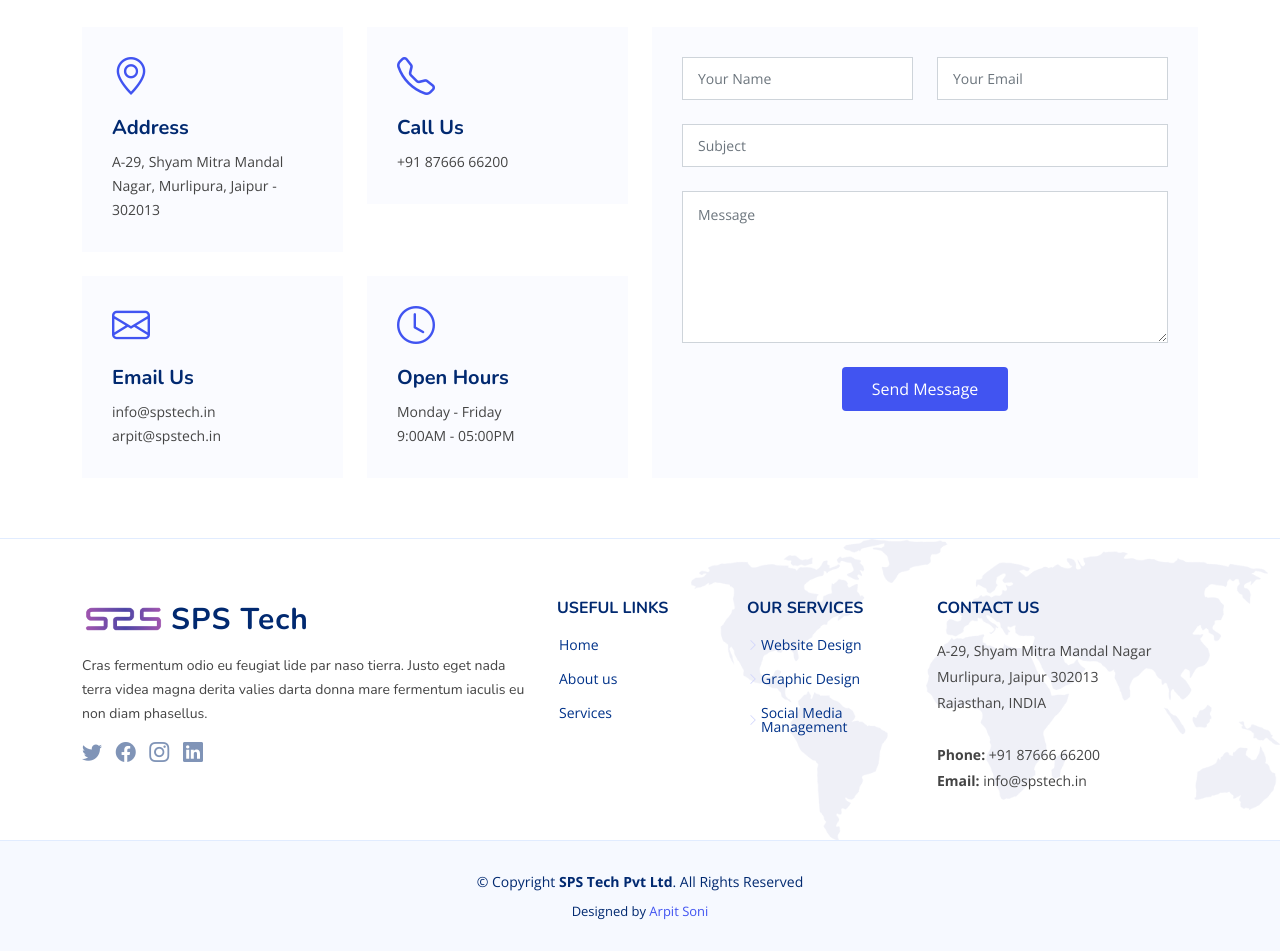
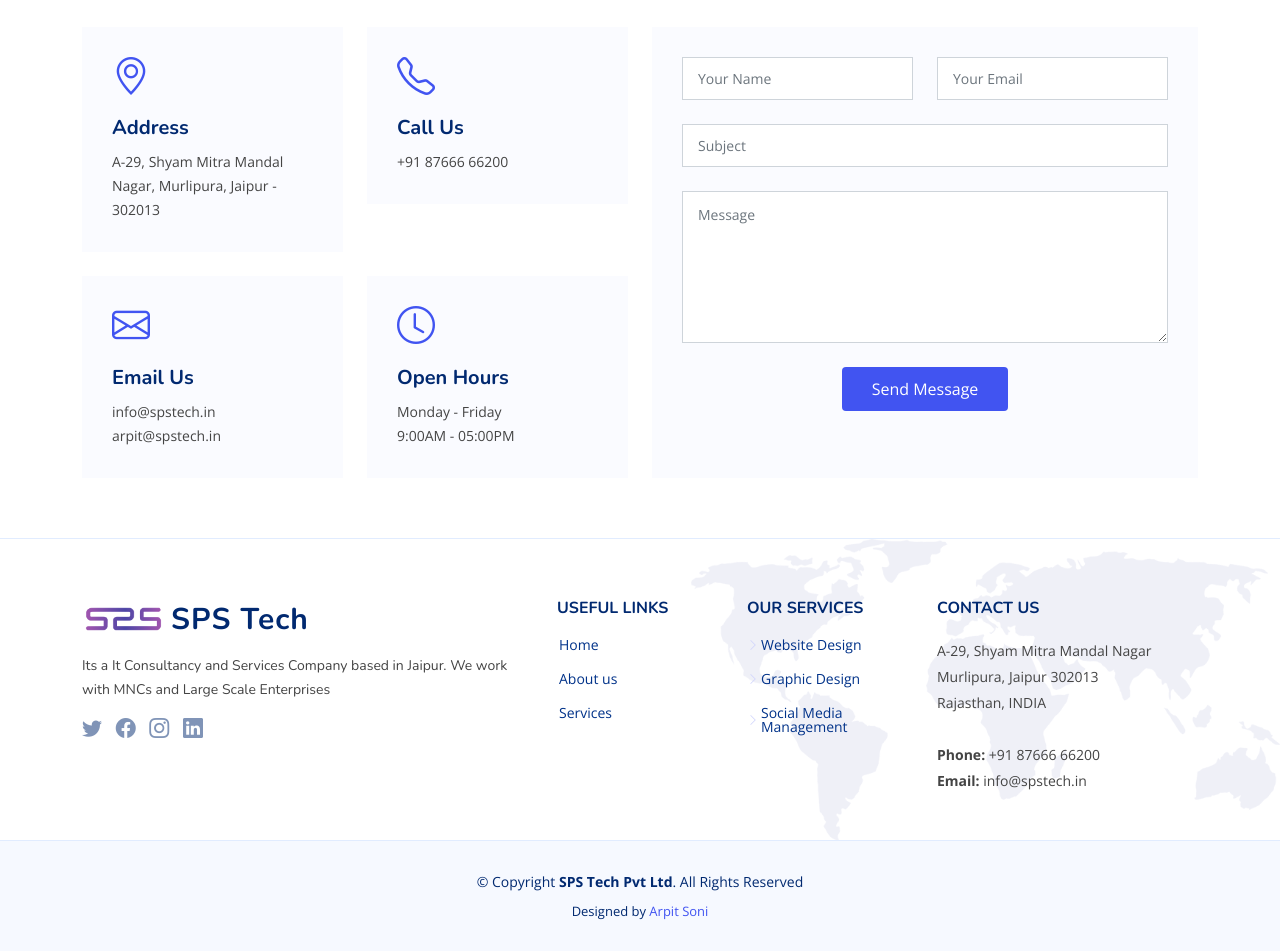
Before and after one commit to arpitsoni2001/SPSTech.github.io, a plain HTML site: page index.html in a window 1280 px wide. Shown: the part 3384-4335 px from the top of the page. Drawn offline with nearby package versions, Linux system fonts and the light colour scheme.

Commit message:
Update index.html

```diff
--- a/index.html
+++ b/index.html
@@ -1261,7 +1261,7 @@
               <img src="assets/img/SPS4.png" alt="">
               <span>SPS Tech</span>
             </a>
-            <p>Cras fermentum odio eu feugiat lide par naso tierra. Justo eget nada terra videa magna derita valies darta donna mare fermentum iaculis eu non diam phasellus.</p>
+            <p>Its a It Consultancy and Services Company based in Jaipur. We work with MNCs and Large Scale Enterprises </p>
             <div class="social-links mt-3">
               <a href="#" class="twitter"><i class="bi bi-twitter"></i></a>
               <a href="#" class="facebook"><i class="bi bi-facebook"></i></a>
```
